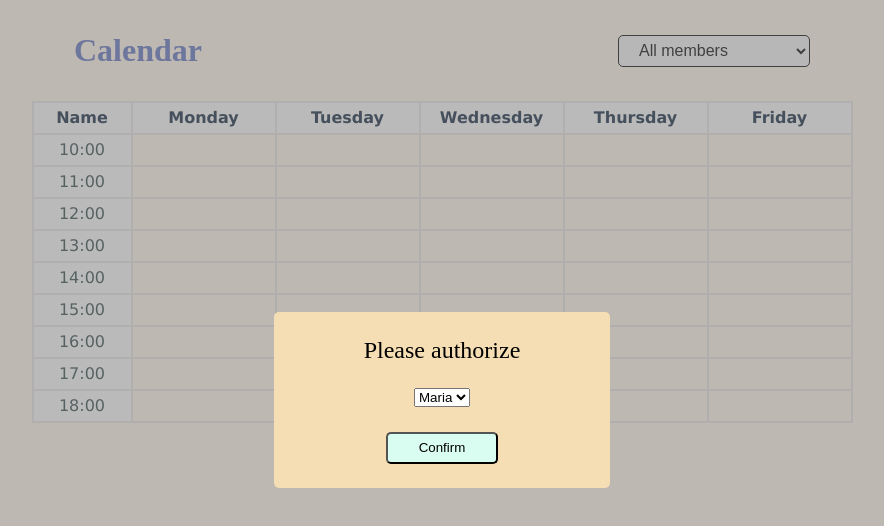
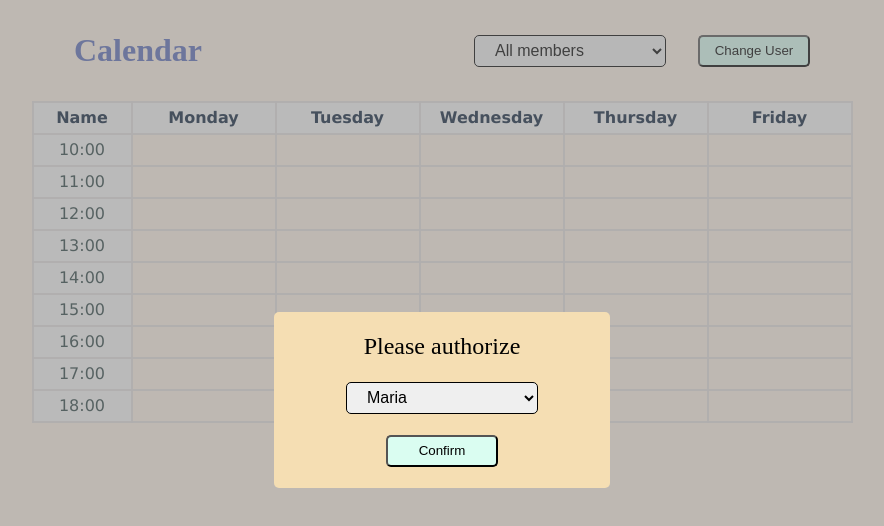
Before and after one commit to PechPavlo/calendar, a website built with webpack: page src/index.html in a window 1280 px wide. Shown: the whole page, without its empty margins (198-1082 px from the left). Built offline with nearby package versions, Linux system fonts and the light colour scheme.

Commit message:
feat: add changeUser button and some style

```diff
--- a/src/assets/styles/style.scss
+++ b/src/assets/styles/style.scss
@@ -73,7 +73,7 @@ button{
     display        : flex;
     justify-content: flex-end;
     align-items    : center;
-    width          : 50%;
+    width          : 70%;
 }
 
 table {
@@ -122,7 +122,7 @@ td:first-child {
     background-color: lavender;
 }
 
-.add-event-btn {
+.add-event-btn, .change_user-btn {
     height       : 2rem;
     width        : 7rem;
     margin-left  : 2rem;
@@ -159,6 +159,7 @@ td:first-child {
 .add_day,
 .add_dropdown,
 .add_form-name,
+.autorized-by,
 .filtered-by {
     width        : 12rem;
     height       : 2rem;
--- a/src/js/app.js
+++ b/src/js/app.js
@@ -31,6 +31,7 @@ const errorButton = document.querySelector('#add_modal-error_btn');
 const deleteModal = document.querySelector('#delete-modal');
 const authorizeModal = document.querySelector('#authorize-modal');
 const autorizedBy = document.querySelector('.autorized-by');
+const changeUserButton = document.querySelector('.change_user-btn');
 const deleteEventName = document.querySelector('.delete_modal-subtitle');
 const noAddBtn = document.querySelector('#cancel_add');
 const deleteEventButtons = document.querySelectorAll('.calendar_cell-del_btn');
@@ -229,6 +230,7 @@ const setupListeners = () => {
   membersToAdd.forEach((el) => el.addEventListener('click', addDropdownHandler));
   deleteModal.addEventListener('click', deleteModalHandler);
   authorizeModal.addEventListener('click', authorizeModalHandler);
+  changeUserButton.addEventListener('click', () => authorizeModal.classList.toggle('active', true));
   deleteEventButtons.forEach((button) => {
     button.addEventListener('click', deleteEventHandler);
   });
--- a/src/js/init.js
+++ b/src/js/init.js
@@ -128,6 +128,12 @@ const init = (props) => {
     return form;
   };
 
+  const changeUserButton = () => {
+    const changeButton = newElement('button', 'change_user-btn');
+    changeButton.textContent = 'Change User';
+    return changeButton;
+  };
+
   const addEventModal = () => {
     const modalWrapper = newElement('div', 'modal_wrapper', 'add-modal');
     const modal = newElement('div', 'add_modal-container');
@@ -196,7 +202,7 @@ const init = (props) => {
   body.insertAdjacentElement('beforeend', authorizeUserModal());
   topContainer.insertAdjacentElement('afterbegin', menuTitle);
   controls.insertAdjacentElement('beforeend', createFilter());
-  // controls.insertAdjacentElement('beforeend', createFilterDropdown());
+  controls.insertAdjacentElement('beforeend', changeUserButton());
   controls.insertAdjacentElement('beforeend', addButton);
   topContainer.insertAdjacentElement('beforeend', controls);
   container.insertAdjacentElement('beforeend', topContainer);
```
